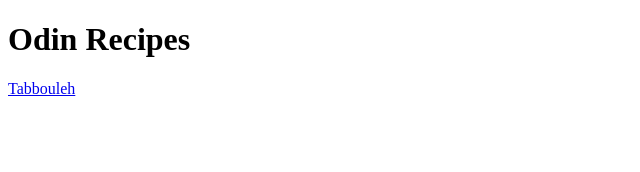
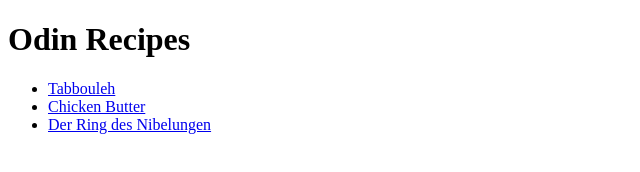
Before and after one commit to Du-Contrat-Social/odin-recipes, a plain HTML site: page index.html in a window 1280 px wide. Shown: the whole page, without its empty margins (0-640 px from the left). Drawn offline with Linux system fonts and the light colour scheme.

Commit message:
Updated index.html to list all recipes

```diff
--- a/index.html
+++ b/index.html
@@ -6,6 +6,10 @@
     </head>
     <body>
         <h1>Odin Recipes</h1>
-        <a href="./recipes/tabbouleh.html">Tabbouleh</a>
+        <ul>
+            <li><a href="./recipes/tabbouleh.html">Tabbouleh</a></li>
+            <li><a href="./recipes/chicken-butter.html">Chicken Butter</a></li>
+            <li><a href="./recipes/der-ring-des-nibelungen.html">Der Ring des Nibelungen</a></li>
+        </ul>
     </body>
 </html>
```
